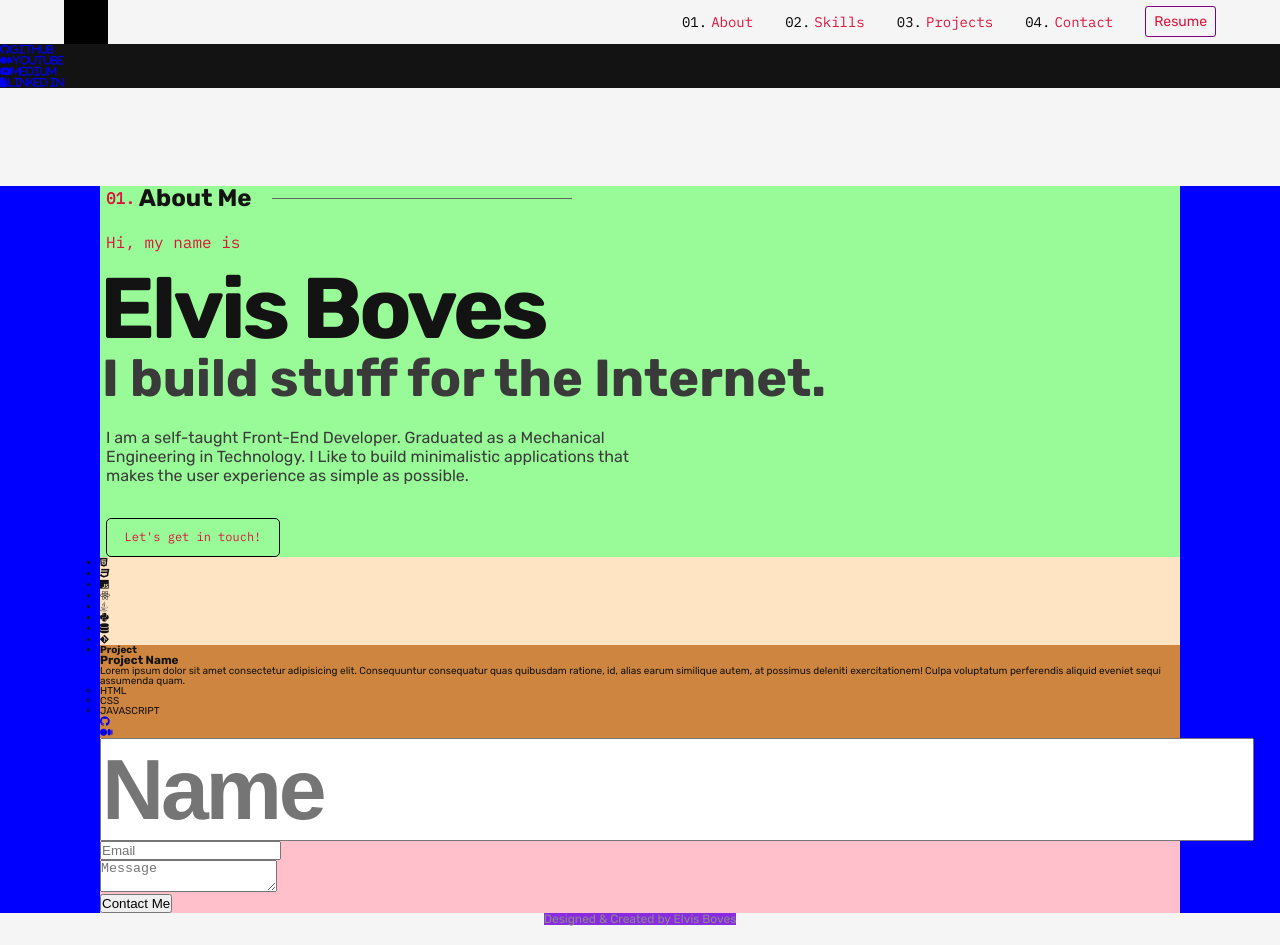
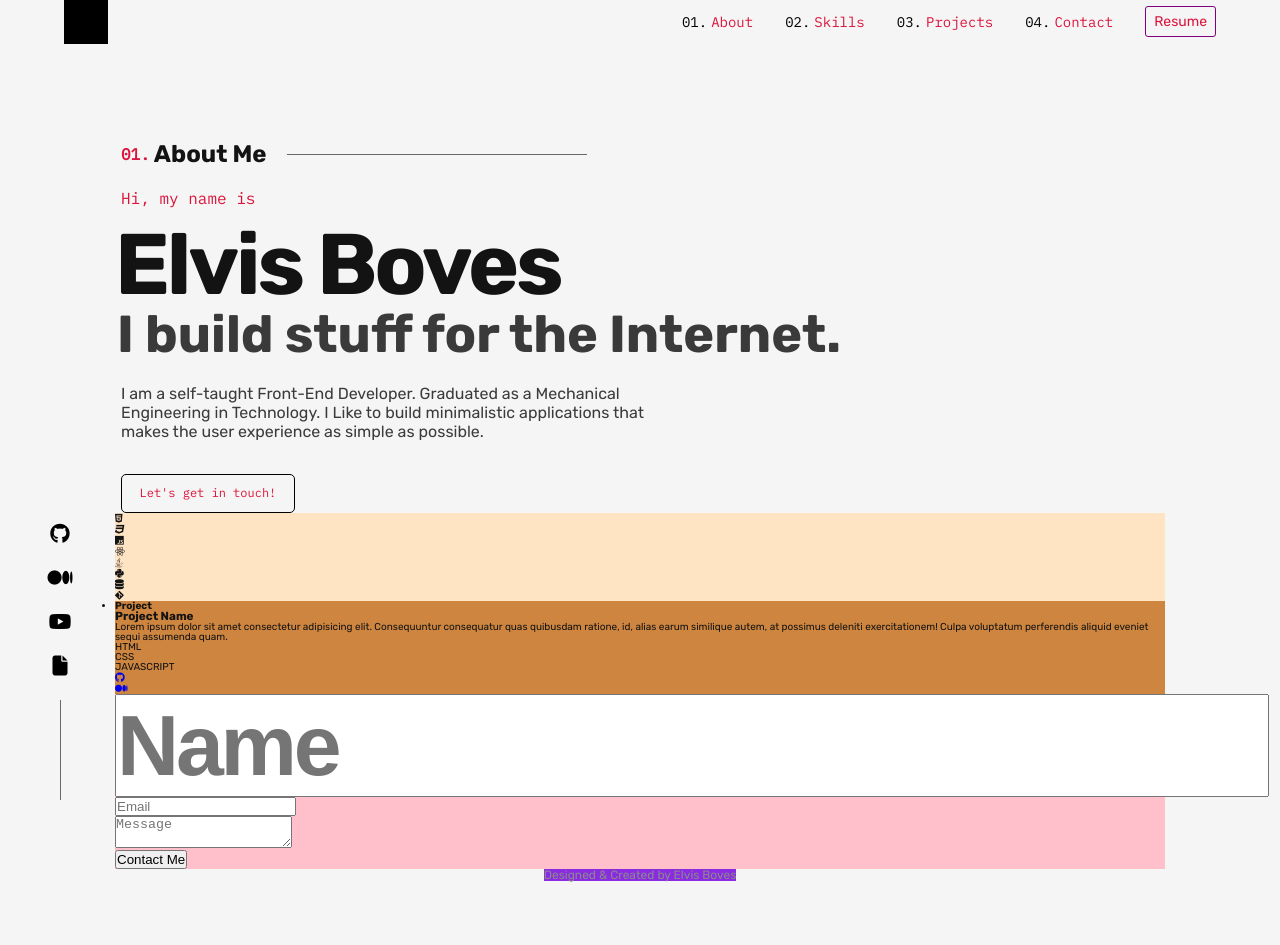
Before and after one commit to eboves/website_portfolio, a website: page website_portfolio/index.html in a window 1280 px wide. After the commit the page ends 901 px from the top, so only its background shows below. Drawn offline with Linux system fonts and the light colour scheme.

Commit message:
type: style
body: Finish socials layout and animations. Lack links href.

footer: #4

```diff
--- a/website_portfolio/css/about_me.css
+++ b/website_portfolio/css/about_me.css
@@ -5,7 +5,7 @@
   flex-direction: column;
   justify-content: flex-start;
 }
-.num_header {
+.num-header {
   font-size: 2.4rem;
   counter-set: section;
   margin-bottom: 2.4rem;
--- a/website_portfolio/css/nav.css
+++ b/website_portfolio/css/nav.css
@@ -7,7 +7,8 @@
   justify-content: space-between;
   align-items: center;
 }
-.nav_ul {
+.nav-ul {
+  counter-reset: section;
   margin-right: 6.4rem;
   gap: 3.2rem;
   list-style-type: none;
@@ -27,28 +28,21 @@
 /***************************************/
 /*               Nav links             */
 /***************************************/
-.nav_ul {
-  counter-reset: section;
-}
-.nav_links::before {
+
+.nav-links::before {
   counter-increment: section;
   content: "0" counter(section) ".";
   color: black;
   padding-right: 0.4rem;
 }
 
-.nav_links,
-.resume {
-  text-decoration: none;
-}
-
-.nav_links:link,
-.nav_links:visited {
+.nav-links:link,
+.nav-links:visited {
   color: crimson;
 }
 
-.nav_links:hover,
-.nav_links:active {
+.nav-links:hover,
+.nav-links:active {
   color: black;
 }
 
--- a/website_portfolio/css/socialmedia.css
+++ b/website_portfolio/css/socialmedia.css
@@ -0,0 +1,40 @@
+.socials {
+  width: 40px;
+  position: fixed;
+  bottom: 0px;
+  left: 40px;
+  right: auto;
+  z-index: 99999;
+}
+
+.socials-nav-ul {
+  flex-direction: column;
+  justify-content: center;
+  align-items: center;
+  list-style-type: none;
+  margin-bottom: 2.4rem;
+  gap: 2.4rem;
+}
+
+.socials-icon {
+  font-size: 2rem;
+  transition: all 0.3s ease;
+}
+.socials-icon:link,
+.socials-icon:visited {
+  color: black;
+}
+
+.socials-icon:hover,
+.socials-icon:active {
+  color: crimson;
+  transform: scale(1.3) translate(0, -10%);
+}
+.socials-nav::after {
+  content: "";
+  display: block;
+  width: 1px;
+  height: 100px;
+  margin: 0px auto;
+  background-color: rgba(85, 85, 85, 0.884);
+}
--- a/website_portfolio/css/style.css
+++ b/website_portfolio/css/style.css
@@ -1,6 +1,7 @@
 @import url(about_me.css);
 @import url(footer.css);
 @import url(nav.css);
+@import url(socialmedia.css);
 
 * {
   padding: 0;
@@ -42,20 +43,22 @@ body {
   font-family: "IBM Plex Mono", monospace;
 }
 
+.atag {
+  text-decoration: none;
+  list-style-type: none;
+}
+
 .main {
   margin-top: 9.8rem;
-  padding: 0 100px;
-  background-color: blue;
+  padding: 0 115px;
 }
 .socials {
-  background-color: #131313;
+}
+
+.about-me {
 }
 .footer {
   background-color: blueviolet;
-}
-
-.about-me {
-  background-color: palegreen;
 }
 
 .skills {
--- a/website_portfolio/index.html
+++ b/website_portfolio/index.html
@@ -23,32 +23,30 @@
             <header class="header">
                 <nav class="nav flex">
                     <div class="logo"></div>
-                    <ul class="nav_ul flex">
-                        <li><a href="#" class="nav_links ibm">About</a></li>
-                        <li><a href="#" class="nav_links ibm">Skills</a></li>
-                        <li><a href="#" class="nav_links ibm">Projects</a></li>
-                        <li><a href="#" class="nav_links ibm">Contact</a></li>
-                        <li><a href="#" class="resume">Resume</a></li>
+                    <ul class="nav-ul flex">
+                        <li><a href="#" class="nav-links atag ibm">About</a></li>
+                        <li><a href="#" class="nav-links atag ibm">Skills</a></li>
+                        <li><a href="#" class="nav-links atag ibm">Projects</a></li>
+                        <li><a href="#" class="nav-links atag ibm">Contact</a></li>
+                        <li><a href="#" class="resume atag">Resume</a></li>
                     </ul>
                 </nav>
             </header>
             <!-- header -->
             <div class="socials">
-                <nav class="navegation center-items">
-                    <ul class="list-social-media center-items">
-                    <div class="vertical"></div>
-                    <li><a href="https://github.com/eboves" target"_blank"><i class="fa-brands fa-github">github</i></a></li>
-                    <li><a href="#" target="_blank"><i class="fa-brands fa-medium">YouTube</i></a></li>
-                    <li><a href="#" target="_blank"><i class="fa-brands fa-youtube">Medium</i></a></li>
-                    <li><a href="#" target="_blank"><i class="fa-solid fa-file">linked in</i></a></li>
-                    <div class="vertical"></div>
+                <nav class="socials-nav">
+                    <ul class="socials-nav-ul flex">
+                        <li><a class="socials-icon" href="https://github.com/eboves" target"_blank"><i class="socials-icon fa-brands fa-github"></i></a></li>
+                        <li><a class="socials-icon" href="#" target="_blank"><i class="socials-icon fa-brands fa-medium"></i></a></li>
+                        <li><a class="socials-icon" href="#" target="_blank"><i class="socials-icon fa-brands fa-youtube"></i></a></li>
+                        <li><a class="socials-icon" href="#" target="_blank"><i class="socials-icon fa-solid fa-file"></i></a></li>
                     </ul>
                 </nav>
             </div>
             <!-- socials -->
             <main class="main">
                 <section class="about-me flex">
-                    <h2 class="num_header flex">About Me</h2>
+                    <h2 class="num-header flex">About Me</h2>
                     <div class="personal-info">
                         <p class="iam ibm">Hi, my name is</p>
                         <h1 class="name">Elvis Boves</h1>
@@ -68,7 +66,7 @@
                 <section class="skills center-items">
 
                     <div class="skills-logos">
-                        <ul class="list-skills">
+                        <ul class="list-skills atag">
                             <li class="n1"><i class="skill-icons fa-brands fa-html5"></i></li>
                             <li class="e1"><i class="skill-icons fa-brands fa-css3"></i></li>
                             <li class="s1"><i class="skill-icons fa-brands fa-js"></i></li>
@@ -107,7 +105,7 @@
                                     <!-- project-description -->
                                     <div class="project-tools center-items">
 
-                                    <ul class="project-tools-used">
+                                    <ul class="project-tools-used atag">
                                         <li>HTML</li>
                                         <li>CSS</li>
                                         <li>JAVASCRIPT</li>
```
